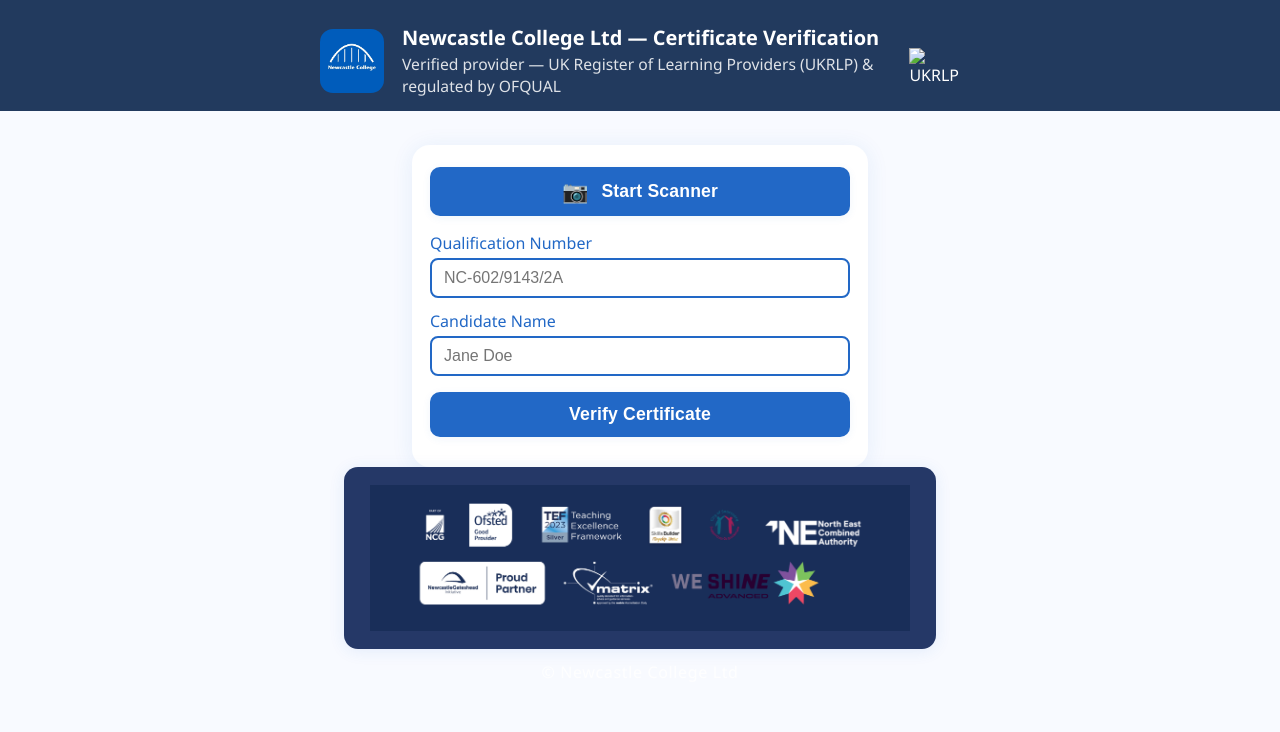
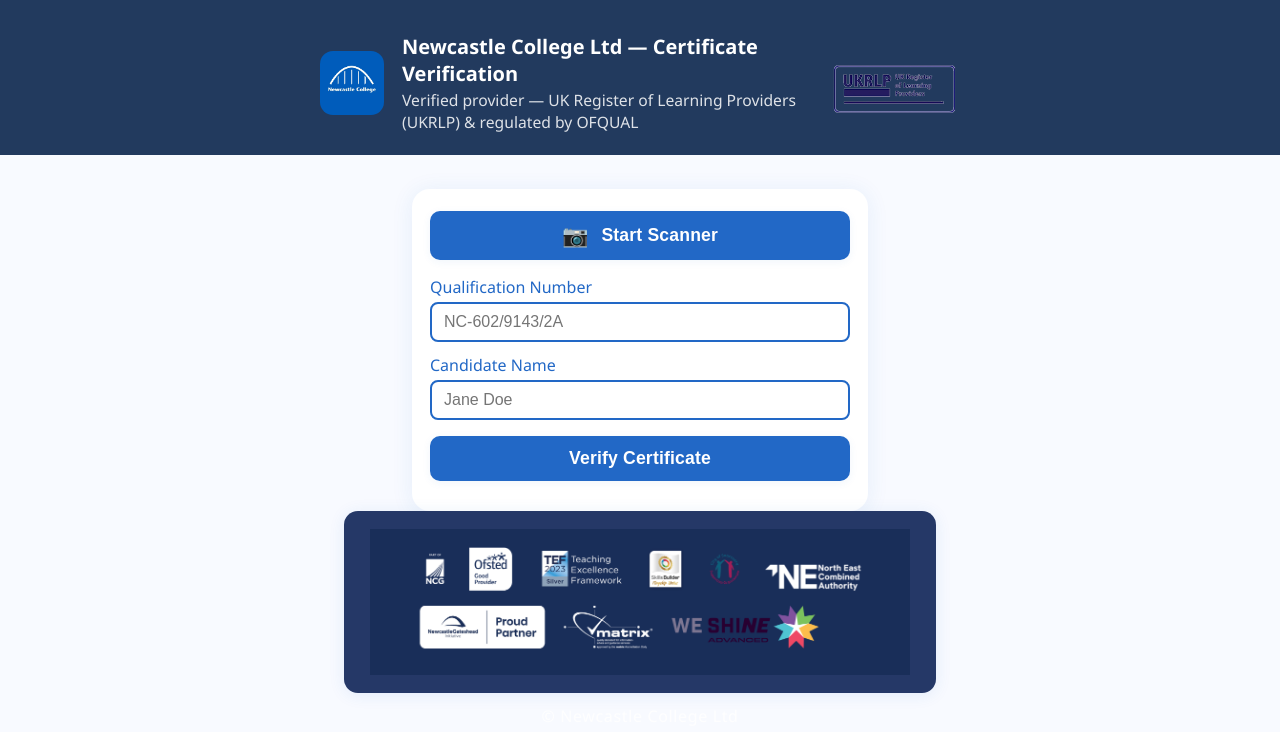
Before and after one commit to Snooza1/ncl-qualification-clone, a plain HTML site: page index.html in a window 1280 px wide. Drawn offline with Linux system fonts and the light colour scheme.

Commit message:
Replace UKRLP Logo image format from .jpg to .png

```diff
--- a/index.html
+++ b/index.html
@@ -17,7 +17,7 @@
                     Verified provider — UK Register of Learning Providers (UKRLP) &amp; regulated by OFQUAL
                 </div>
             </div>
-            <img src="images/UKRLP Logo.jpg" alt="UKRLP" class="header-ukrlp">
+            <img src="images/UKRLP Logo.png" alt="UKRLP" class="header-ukrlp">
         </div>
     </header>
     <main>
```
